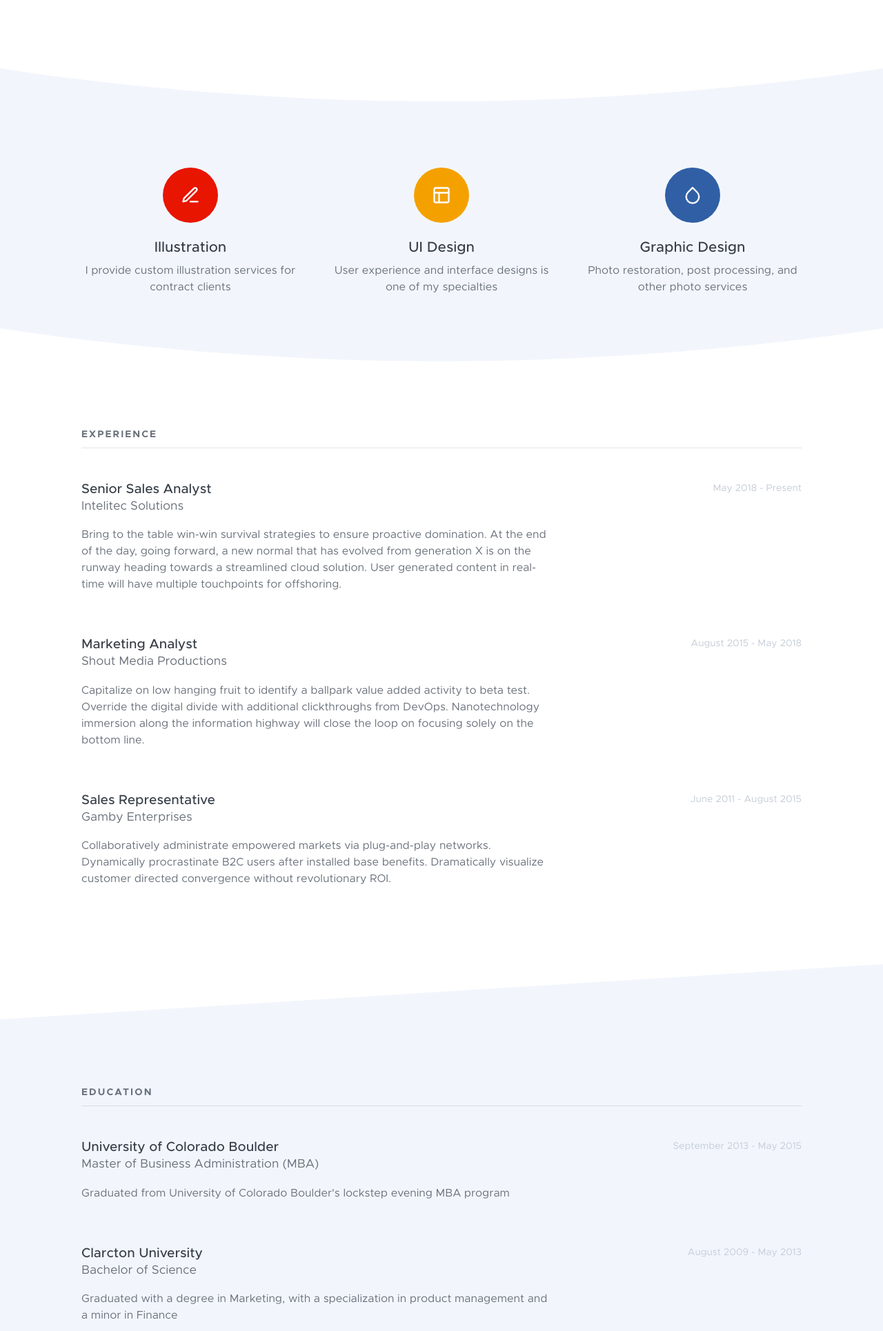
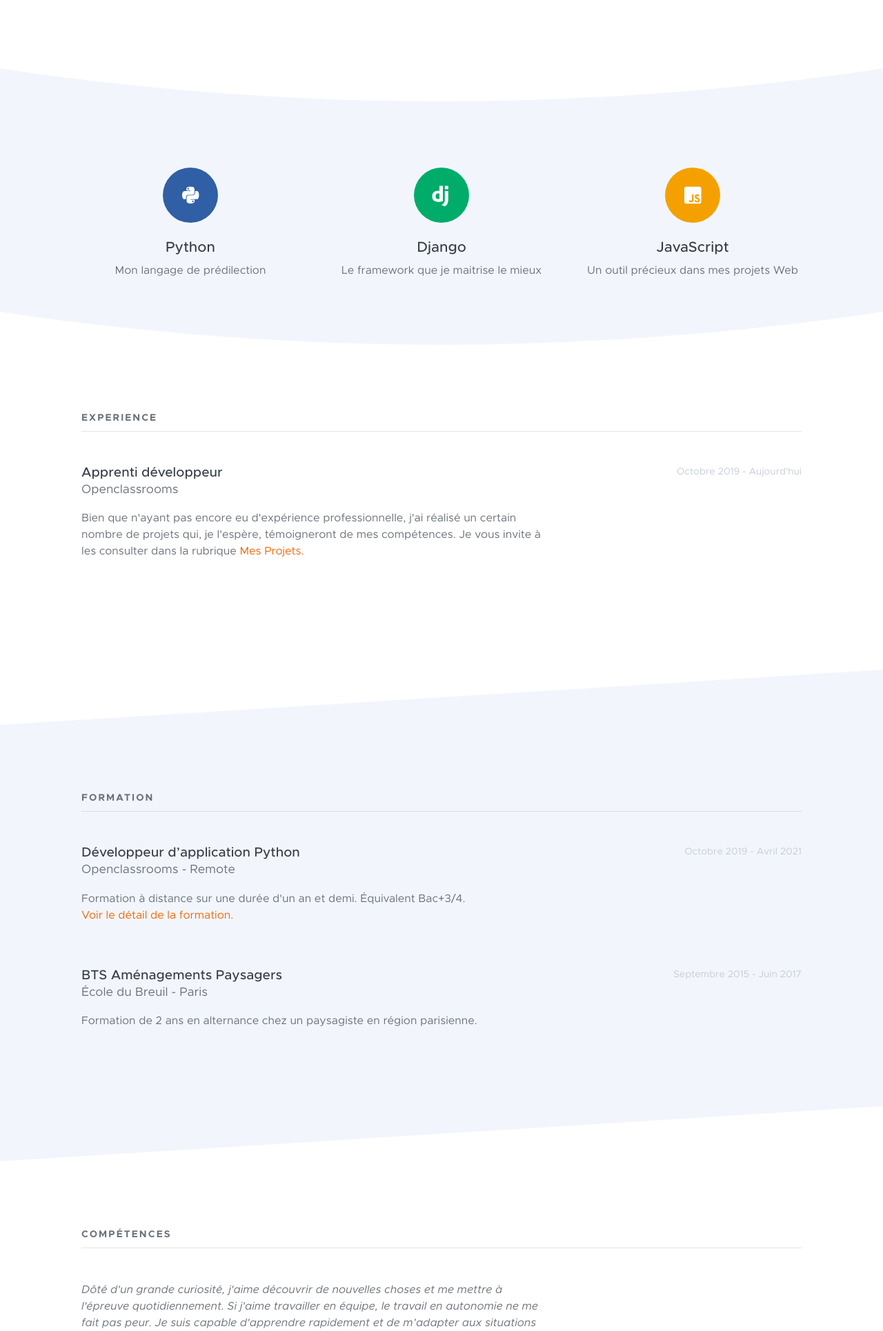
Before and after one commit to GuillaumeM92/Personal-Website, a Django app: page / in a window 1280 px wide. Shown: the part 583-2513 px from the top of the page at 69% size. Run offline with Django 3.2, Linux system fonts and the light colour scheme; some libraries are stand-ins or nearby versions.

Commit message:
finished adding content

```diff
--- a/apps/home/templates/home/about.html
+++ b/apps/home/templates/home/about.html
@@ -10,7 +10,7 @@
                     <img class="mb-4 rounded-circle" src="{% static 'home/assets/img/profile_pic_large.png' %}" style="width: 18rem;" />
                     <h1 class="page-header-title">Bienvenue sur mon Site !</h1>
                     <p class="page-header-text">Je suis un développeur Python formé chez <a href="https://openclassrooms.com/fr/paths/322-developpeur-dapplication-python" class="text-orange">Openclassrooms.</a><br>
-                    Ce site vous permettra d'en apprendre plus à mon sujet, de consulter mes <a href="{% url 'portfolio' %}" class="text-orange">Projets réalisés</a>, et de télécharger <a href="#" class="text-orange">mon CV</a>.</p>
+                    Ce site vous permettra d'en apprendre plus à mon sujet, de consulter mes <a href="{% url 'portfolio' %}" class="text-orange">Projets réalisés</a>, et de télécharger <a href="https://drive.google.com/u/0/uc?id=1gFXBfwBuzq4GjS6LRsBFUhA4hHKSChAa&export=download" class="text-orange">mon CV</a>.</p>
                 </div>
             </div>
         </div>
@@ -23,19 +23,19 @@
     <div class="container">
         <div class="row text-center">
             <div class="col-lg-4 mb-5 mb-lg-0">
-                <div class="icon-stack icon-stack-xl bg-red text-white mb-4"><i data-feather="edit-3"></i></div>
-                <h3>Illustration</h3>
-                <p class="mb-0">I provide custom illustration services for contract clients</p>
+                <div class="icon-stack icon-stack-xl bg-blue text-white mb-4"><i class="fab fa-python"></i></div>
+                <h3>Python</h3>
+                <p class="mb-0">Mon langage de prédilection</p>
             </div>
             <div class="col-lg-4 mb-5 mb-lg-0">
-                <div class="icon-stack icon-stack-xl bg-yellow text-white mb-4"><i data-feather="layout"></i></div>
-                <h3>UI Design</h3>
-                <p class="mb-0">User experience and interface designs is one of my specialties</p>
+                <div class="icon-stack icon-stack-xl bg-green text-white mb-4"><img src="{% static 'home/assets/img/django-icon.png' %}" style="height: 50px;"></img></div>
+                <h3>Django</h3>
+                <p class="mb-0">Le framework que je maitrise le mieux</p>
             </div>
             <div class="col-lg-4">
-                <div class="icon-stack icon-stack-xl bg-blue text-white mb-4"><i data-feather="droplet"></i></div>
-                <h3>Graphic Design</h3>
-                <p class="mb-0">Photo restoration, post processing, and other photo services</p>
+                <div class="icon-stack icon-stack-xl bg-yellow text-white mb-4"><i class="fab fa-js-square"></i></div>
+                <h3>JavaScript</h3>
+                <p class="mb-0">Un outil précieux dans mes projets Web</p>
             </div>
         </div>
     </div>
@@ -49,27 +49,11 @@
         <hr class="mt-0 mb-5" />
         <div class="row mb-5">
             <div class="col-lg-8">
-                <h4 class="mb-0">Senior Sales Analyst</h4>
-                <p class="lead">Intelitec Solutions</p>
-                <p>Bring to the table win-win survival strategies to ensure proactive domination. At the end of the day, going forward, a new normal that has evolved from generation X is on the runway heading towards a streamlined cloud solution. User generated content in real-time will have multiple touchpoints for offshoring.</p>
+                <h4 class="mb-0">Apprenti développeur</h4>
+                <p class="lead">Openclassrooms</p>
+                <p>Bien que n'ayant pas encore eu d'expérience professionnelle, j'ai réalisé un certain nombre de projets qui, je l'espère, témoigneront de mes compétences. Je vous invite à les consulter dans la rubrique <a href="{% url 'portfolio' %}" class="text-orange">Mes Projets.</a></p>
             </div>
-            <div class="col-lg-4 text-lg-right"><div class="text-gray-400 small">May 2018 - Present</div></div>
-        </div>
-        <div class="row mb-5">
-            <div class="col-lg-8">
-                <h4 class="mb-0">Marketing Analyst</h4>
-                <p class="lead">Shout Media Productions</p>
-                <p>Capitalize on low hanging fruit to identify a ballpark value added activity to beta test. Override the digital divide with additional clickthroughs from DevOps. Nanotechnology immersion along the information highway will close the loop on focusing solely on the bottom line.</p>
-            </div>
-            <div class="col-lg-4 text-lg-right"><div class="text-gray-400 small">August 2015 - May 2018</div></div>
-        </div>
-        <div class="row">
-            <div class="col-lg-8">
-                <h4 class="mb-0">Sales Representative</h4>
-                <p class="lead">Gamby Enterprises</p>
-                <p>Collaboratively administrate empowered markets via plug-and-play networks. Dynamically procrastinate B2C users after installed base benefits. Dramatically visualize customer directed convergence without revolutionary ROI.</p>
-            </div>
-            <div class="col-lg-4 text-lg-right"><div class="text-gray-400 small">June 2011 - August 2015</div></div>
+            <div class="col-lg-4 text-lg-right"><div class="text-gray-400 small">Octobre 2019 - Aujourd'hui</div></div>
         </div>
     </div>
     <div class="svg-border-angled text-light">
@@ -78,23 +62,23 @@
 </section>
 <section class="bg-light py-10">
     <div class="container">
-        <div class="text-uppercase-expanded small mb-2">Education</div>
+        <div class="text-uppercase-expanded small mb-2">Formation</div>
         <hr class="mt-0 mb-5" />
         <div class="row mb-5">
             <div class="col-lg-8">
-                <h4 class="mb-0">University of Colorado Boulder</h4>
-                <p class="lead">Master of Business Administration (MBA)</p>
-                <p>Graduated from University of Colorado Boulder's lockstep evening MBA program</p>
+                <h4 class="mb-0">Développeur d’application Python</h4>
+                <p class="lead">Openclassrooms - Remote</p>
+                <p>Formation à distance sur une durée d'un an et demi. Équivalent Bac+3/4.<br><a  href="https://openclassrooms.com/fr/paths/322-developpeur-dapplication-python" class="text-orange ">Voir le détail de la formation.</a></p>
             </div>
-            <div class="col-lg-4 text-lg-right"><div class="text-gray-400 small">September 2013 - May 2015</div></div>
+            <div class="col-lg-4 text-lg-right"><div class="text-gray-400 small">Octobre 2019 - Avril 2021</div></div>
         </div>
         <div class="row">
             <div class="col-lg-8">
-                <h4 class="mb-0">Clarcton University</h4>
-                <p class="lead">Bachelor of Science</p>
-                <p>Graduated with a degree in Marketing, with a specialization in product management and a minor in Finance</p>
+                <h4 class="mb-0">BTS Aménagements Paysagers</h4>
+                <p class="lead">École du Breuil - Paris</p>
+                <p>Formation de 2 ans en alternance chez un paysagiste en région parisienne.</p>
             </div>
-            <div class="col-lg-4 text-lg-right"><div class="text-gray-400 small">August 2009 - May 2013</div></div>
+            <div class="col-lg-4 text-lg-right"><div class="text-gray-400 small">Septembre 2015 - Juin 2017</div></div>
         </div>
     </div>
     <div class="svg-border-angled text-white">
@@ -103,18 +87,20 @@
 </section>
 <section class="bg-white py-10">
     <div class="container">
-        <div class="text-uppercase-expanded small mb-2">Skills</div>
+        <div class="text-uppercase-expanded small mb-2">Compétences</div>
         <hr class="mt-0 mb-5" />
         <div class="row">
             <div class="col-lg-8">
-                <p>Attention to detail and a general sense of product viability are my specialties. I am motivated to provide value in a team environment, and I am committed to creating the best possible experience for customers.</p>
+                <p><i>Dôté d'un grande curiosité, j'aime découvrir de nouvelles choses et me mettre à l'épreuve quotidiennement. Si j'aime travailler en équipe, le travail en autonomie ne me fait pas peur. Je suis capable d'apprendre rapidement et de m’adapter aux situations nouvelles.</i><br>
+                <br><b>Voici la liste des compétences apprises jusqu'ici :</b></p>
                 <ul class="mb-0 text-gray-700">
-                    <li>Market analysis</li>
-                    <li>Supply chain management</li>
-                    <li>Business plan preparation</li>
-                    <li>Technological entrepreneurship</li>
-                    <li>Report generation</li>
-                    <li>Presentation creation</li>
+                    <li><b>Langages :</b> Python, JavaScript, HTML, CSS, Git, MySQL, C#, Bash</li>
+                    <li><b>Frameworks :</b> Django, Flask, VueJS, REST</li>
+                    <li><b>Méthodes :</b> Agile, UML, TDD, PEP8</li>
+                    <li><b>Testing :</b> TDD, unittest, pytest, selenium, CI (Travis)</li>
+                    <li><b>DevOps :</b> Nginx, Sentry, Cron...</li>
+                    <li><b>Outils :</b> VScode, Windows, Linux</li>
+                    <li><b>Langues :</b> Anglais (bilingue), Espagnol (élémentaire)</li>
                 </ul>
             </div>
         </div>
@@ -125,12 +111,18 @@
 </section>
 <section class="bg-light py-10">
     <div class="container">
-        <div class="text-uppercase-expanded small mb-2">Interests</div>
+        <div class="text-uppercase-expanded small mb-2">Centres d'intérêt</div>
         <hr class="mt-0 mb-5" />
         <div class="row">
             <div class="col-lg-8">
-                <p>Apart from being a marketing analyst, I enjoy most of my time being outdoors. In the winter, I am an avid skier and novice ice climber. During the warmer months here in Colorado, I enjoy mountain biking, free climbing, and kayaking.</p>
-                <p>When forced indoors, I follow a number of sci-fi and fantasy genre movies and television shows, I am an aspiring chef, and I spend a large amount of my free time exploring the latest technology advancements in the marketing management world.</p>
+                <p>Ma curiosité naturelle me pousse à avoir de nombreux centres d'intérêt. Parmi eux :</p>
+                <ul class="mb-0 text-gray-700">
+                    <li>Informatique et Nouvelles Technologies</li>
+                    <li>Histoire et Patrimoine</li>
+                    <li>Sports (Tennis, Course à pied, Randonnées...)</li>
+                    <li>Musique (Piano)</li>
+                    <li>Voyages et Découvertes</li>
+                </ul>
             </div>
         </div>
     </div>
@@ -140,16 +132,16 @@
 </section>
 <section class="bg-white py-10">
     <div class="container">
-        <div class="text-uppercase-expanded small mb-2">Contact</div>
+        <div class="text-uppercase-expanded small mb-2">Me Contacter</div>
         <hr class="mt-0 mb-5" />
         <div class="row">
             <div class="col-lg-8 mb-4 mb-lg-0">
-                <h3>Chris Kelly</h3>
-                <p class="lead mb-0">(555) 392-0323</p>
-                <a href="#!">ckelly@example.com</a>
+                <h3>Guillaume Merle</h3>
+                <p class="lead mb-0">+33 06.80.98.46.08</p>
+                <a href="mailto:gemacx@gmail.com">gemacx@gmail.com</a>
             </div>
             <div class="col-lg-4 text-lg-right">
-                <a class="btn btn-teal btn-lg font-weight-500" href="#!"><i class="fas fa-file-pdf text-white-75 mr-2"></i>Download Resume</a>
+                <a class="btn btn-teal btn-lg font-weight-500" href="https://drive.google.com/u/0/uc?id=1gFXBfwBuzq4GjS6LRsBFUhA4hHKSChAa&export=download"><i class="fas fa-file-pdf text-white-75 mr-2"></i>Télécharger le CV</a>
             </div>
         </div>
     </div>
--- a/apps/home/templates/home/base.html
+++ b/apps/home/templates/home/base.html
@@ -70,7 +70,7 @@
                             {% else %}
                             <a class="btn btn-outline-white font-weight-500 ml-lg-3 mt-1 ml-auto d-flex" style="padding: 0.75rem;" href="{% url 'about' %}">À mon sujet<i class="ml-2" data-feather="arrow-right"></i></a>
                             <a class="btn btn-outline-white font-weight-500 ml-lg-3 mt-1" style="padding: 0.75rem;" href="{% url 'portfolio' %}">Mes Projets<i class="ml-2" data-feather="arrow-right"></i></a>
-                            <a class="btn btn-outline-white font-weight-500 ml-lg-3 mt-1 mr-auto d-flex" style="padding: 0.75rem;" href="{% url 'portfolio' %}"><i class="far fa-save mr-2"></i> mon CV</a>
+                            <a class="btn btn-outline-white font-weight-500 ml-lg-3 mt-1 mr-auto d-flex" style="padding: 0.75rem;" href="https://drive.google.com/u/0/uc?id=1gFXBfwBuzq4GjS6LRsBFUhA4hHKSChAa&export=download"><i class="far fa-save mr-2"></i> mon CV</a>
                             <div class="icon-list-social ml-auto mt-1">
                                 <a class="icon-list-social-link" style="color: white" href="https://www.linkedin.com/in/guillaume-merle-8a239a207/"><i class="fab fa-linkedin"></i></a><a class="icon-list-social-link" style="color: white" href="https://github.com/GuillaumeM92?tab=repositories"><i class="fab fa-github"></i></a><a class="icon-list-social-link" style="color: white" href="https://twitter.com/Guillaume010101"><i class="fab fa-twitter"></i></a>
                             </div>
```
Also changed, not shown: apps/home/templates/home/resume.html (deleted, +0 -163 lines), apps/home/static/home/assets/img/django-icon.png (added).
